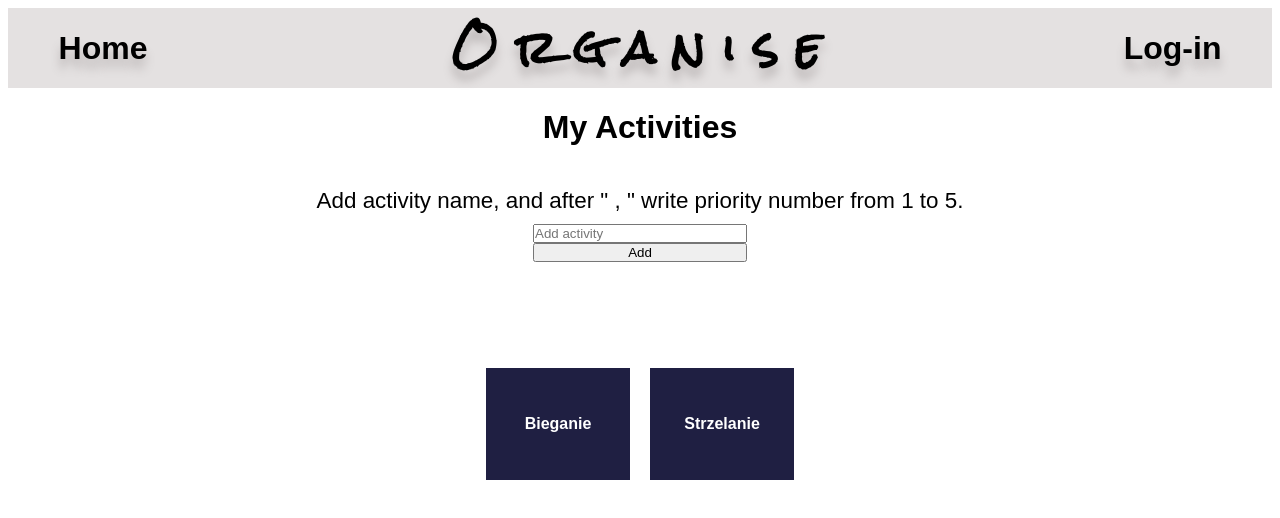
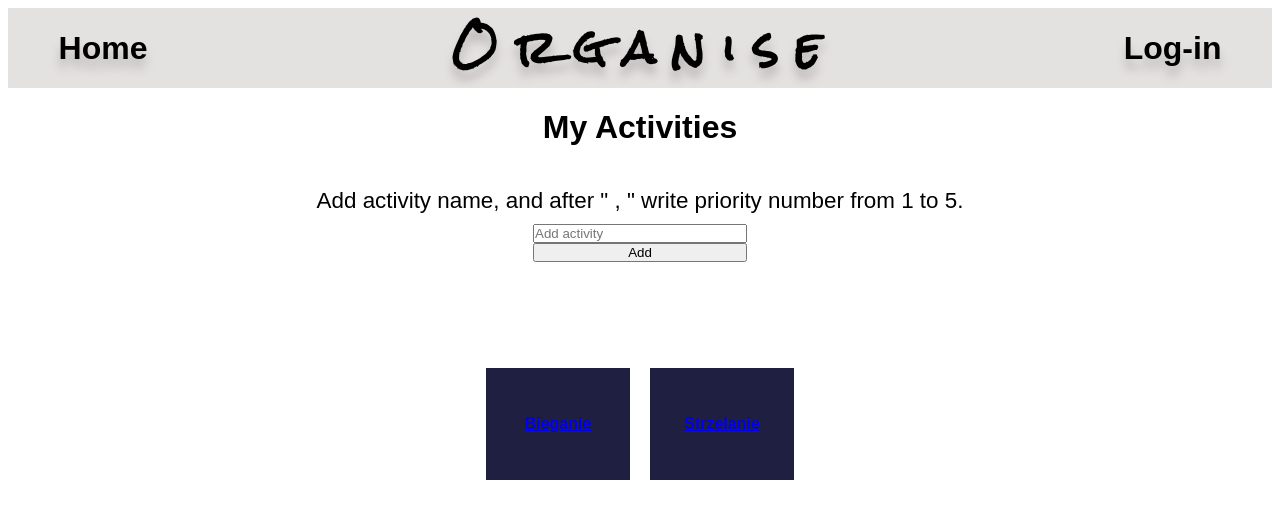
Before and after one commit to ArturFracek/organizer, a Vue app: page /Add-Activities in a window 1280 px wide. Shown: the top 518 px of the page. Built offline with nearby package versions, Linux system fonts and the light colour scheme; a web font is replaced by a local one.

Commit message:
Decided to do modal view, not started yet

```diff
--- a/src/router/index.js
+++ b/src/router/index.js
@@ -17,7 +17,13 @@ const routes = [
     // this generates a separate chunk (about.[hash].js) for this route
     // which is lazy-loaded when the route is visited.
     component: () =>
-      import(/* webpackChunkName: "organise" */ "../views/Organise.vue"),
+      import(/* webpackChunkName: "Organise" */ "../views/Organise.vue"),
+  },
+  {
+    path: "/Login",
+    name: "Login",
+    component: () =>
+      import(/* webpackChunkName: "Login" */ "../views/Login.vue"),
   },
   {
     path: "/Add-Routine",
@@ -35,6 +41,14 @@ const routes = [
         /* webpackChunkName: "MyActivities" */ "../views/MyActivities.vue"
       ),
   },
+  {
+    path: "/Activity/:activity",
+    name: "newActivity",
+    component: () =>
+      import(
+        /* webpackChunkName: "newActivity" */ "../views/newActivity.vue"
+      ),
+  },
 ];
 
 const router = new VueRouter({
--- a/src/views/Log-in.vue
+++ b/src/views/Login.vue
@@ -4,7 +4,7 @@
 
 <script>
 export default {
-  name: "Log-in",
+  name: "Login",
 };
 </script>
 
--- a/src/views/MyActivities.vue
+++ b/src/views/MyActivities.vue
@@ -8,13 +8,14 @@
   </div>
   <div class="activities">
     <div v-for="activity in activities" :key="activity.id" class="activityTile">
-     {{ activity.title }}
+     <router-link :to="{ name: 'newActivity', params: { activity: activity.id } }" class="insideTile">{{ activity.title }}</router-link>
     </div>
   </div>
 </div>
 </template>
 
 <script>
+
 export default {
   data() {
     return {
@@ -31,8 +32,13 @@ export default {
     addActivities() {
       this.activities.push({ title: this.newActivity, priority: this.newPriority, id: Math.random() })
       this.newActivity=""
-    }
-  }
+    },
+    activity() {
+      return this.activities.find(
+        (activity) => activity.title === this.activity
+      );
+    },
+  },
 };
 </script>
 
--- a/src/views/MyRoutines.vue
+++ b/src/views/MyRoutines.vue
@@ -46,7 +46,7 @@ export default {
   justify-content: center;
   align-items: center;
   background-color: rgb(31, 31, 66);
-  width: 9em;
+  width: 14em;
   height: 7em;
   color: white;
   font-weight: bold;
--- /dev/null
+++ b/src/views/newActivity.vue
@@ -0,0 +1,16 @@
+<template>
+    <div class="activity.title">CO</div>
+</template>
+
+<script>
+import { newActivity } from "@/views/MyActivities.vue"
+
+export default {
+  name: newActivity,
+}
+
+</script>
+
+<style scoped>
+
+</style>
```
Also changed, not shown: src/views/weekDays/Saturday.vue (+15 -0 lines), src/views/weekDays/Sunday.vue (+15 -0 lines), src/views/weekDays/Thursday.vue (+15 -0 lines), src/views/weekDays/Wednesday.vue (+15 -0 lines).
